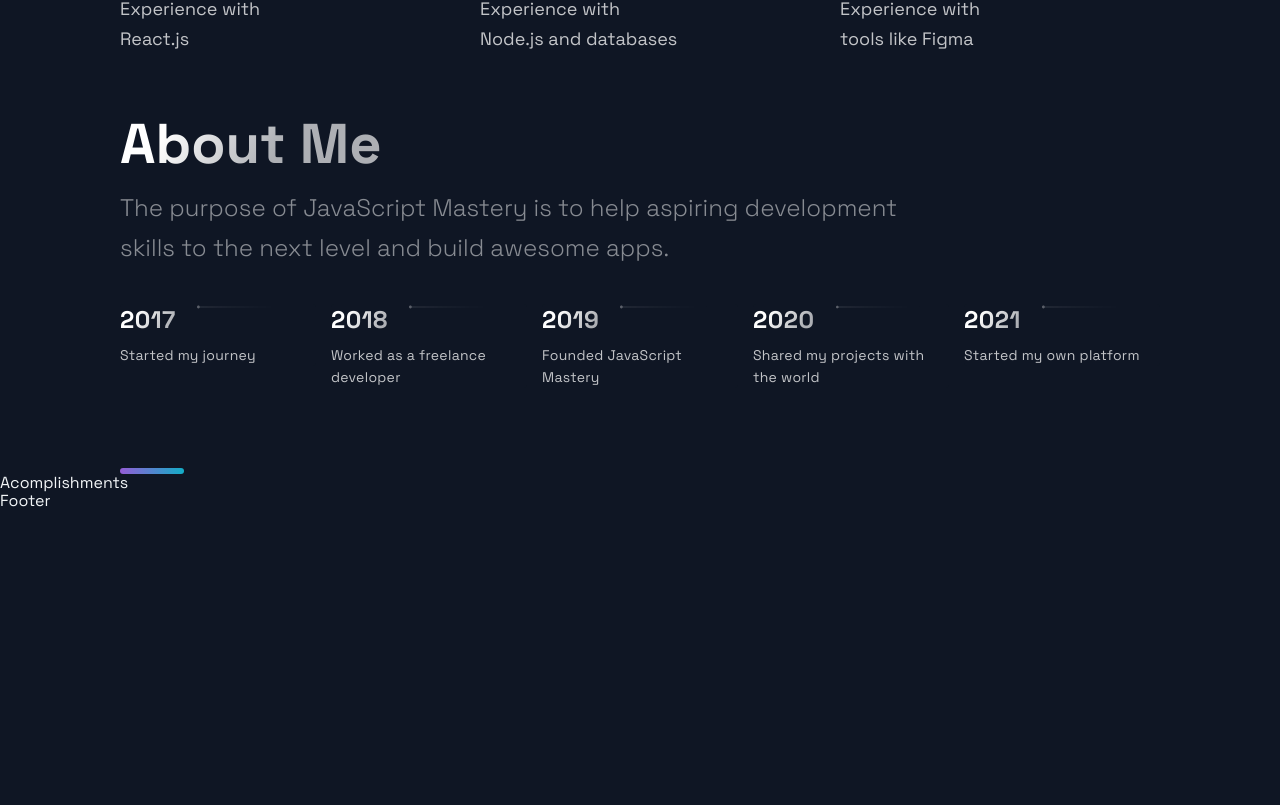
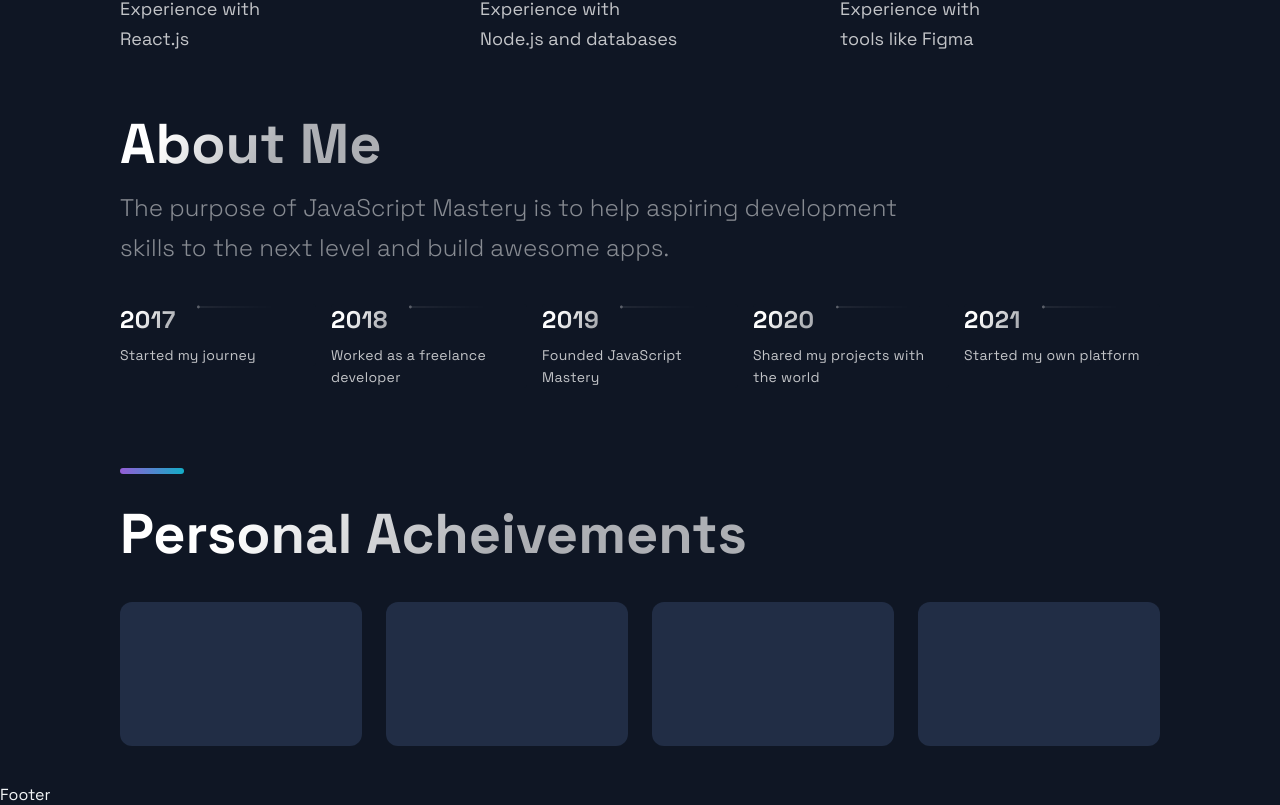
Before and after one commit to maciekpastuszak/portfolio-mp, a Next.js app: page / in a window 1280 px wide. Shown: the part 3118-3923 px from the top of the page. Before the commit the page ends 3629 px from the top, so only its background shows below. Built offline with nearby package versions, Linux system fonts and the light colour scheme.

Commit message:
add achievements section with mapping boxes

```diff
--- a/src/components/Acomplishments/Acomplishments.tsx
+++ b/src/components/Acomplishments/Acomplishments.tsx
@@ -1,12 +1,20 @@
 import React from 'react';
+import { data } from '../../constants/constants';
 
 import { Section, SectionDivider, SectionTitle } from '../../styles/GlobalComponents';
 import { Box, Boxes, BoxNum, BoxText } from './AcomplishmentsStyles';
 
 const Acomplishments = () => (
-  <div>
-    Acomplishments
-  </div>
+  <Section>
+    <SectionTitle>Personal Acheivements</SectionTitle>
+    <Boxes>
+        {data.map((card, index) => (
+          <Box key={index}>
+
+          </Box>
+        ))}
+    </Boxes>
+  </Section>
 );
 
 export default Acomplishments;
```
